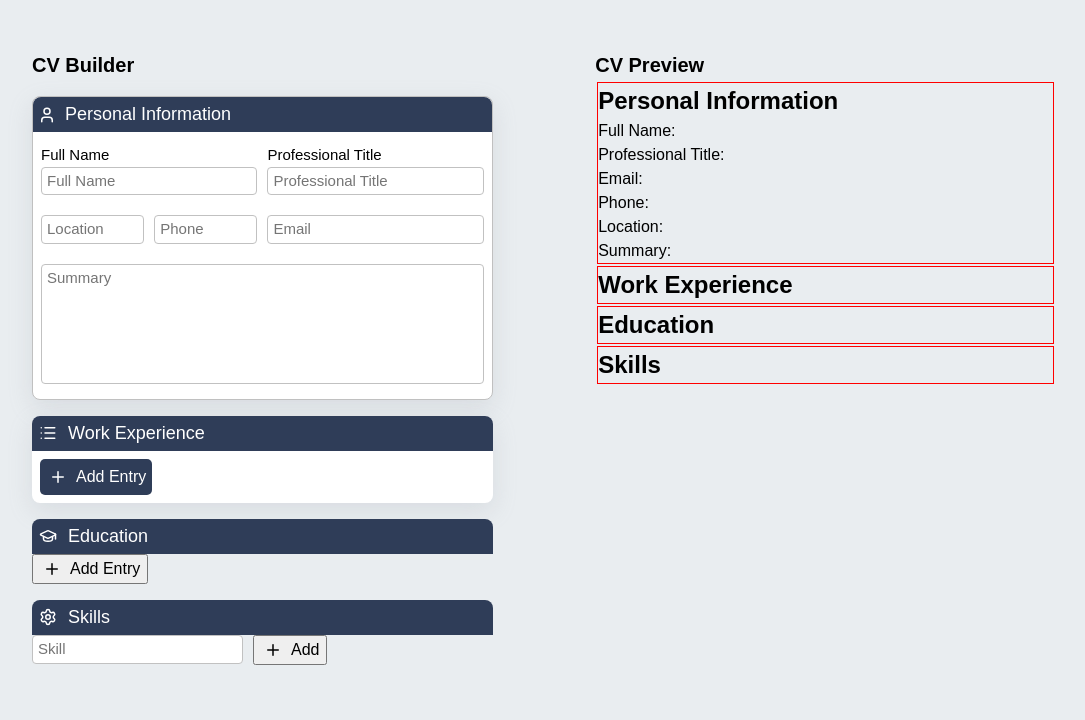
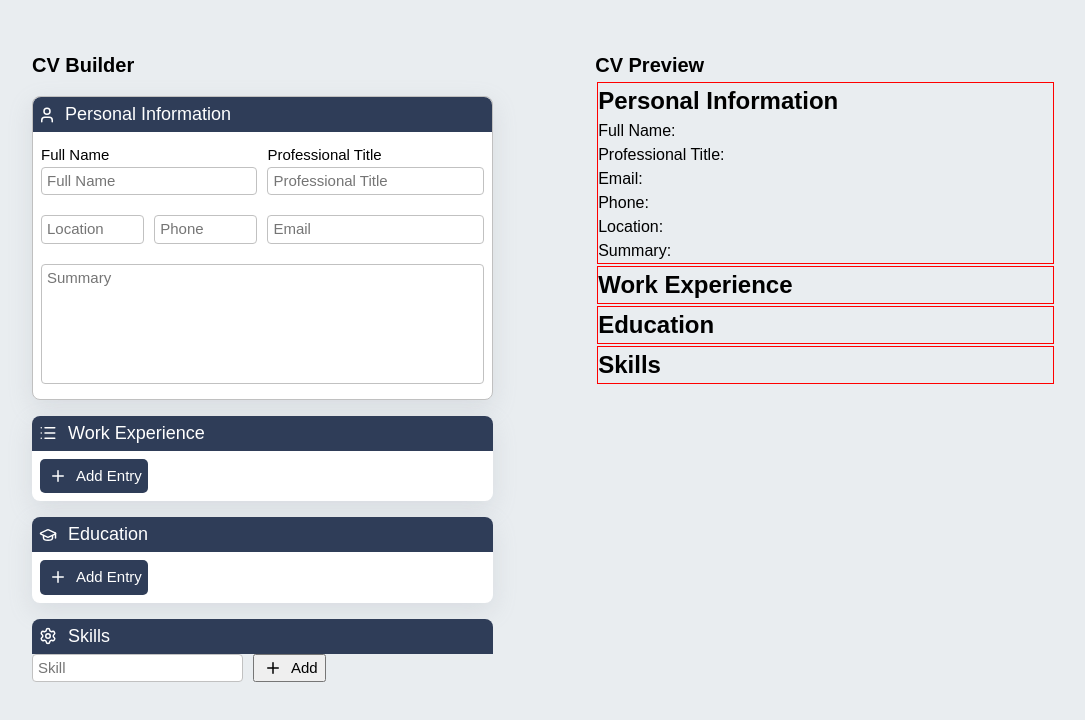
Before and after one commit to d1scipline/odin-cv-app, a React (Vite) app: page / in a window 1280 px wide. Shown: the top 720 px of the page, without its empty margins (96-1181 px from the left). Built offline with nearby package versions, Linux system fonts and the light colour scheme.

Commit message:
feat: add styling for the education editor

```diff
--- a/src/index.css
+++ b/src/index.css
@@ -311,12 +311,16 @@ textarea:focus {
   outline: 1px solid rgb(132, 132, 132);
 }
 
-.work-experience-input-container {
+.work-experience-input-container,
+.education-input-container {
   background-color: white;
   border-radius: 8px;
   box-shadow: rgba(149, 157, 165, 0.2) 0px 8px 24px;
 }
 
+.education-bottom-row,
+.education-top-row,
+.education-end-date-item,
 .work-experience-top-container,
 .work-experience-bottom-container,
 .key-responsibilities-editor {
@@ -342,6 +346,7 @@ textarea:focus {
   background-color: #c12323;
 }
 
+.education-input-item,
 .work-experience-input-item {
   border: 1px solid #c5c5c5;
   padding: 8px;
@@ -349,6 +354,7 @@ textarea:focus {
   border-radius: 8px;
 }
 
+.education-input-container .add-button,
 .work-experience-input-container .add-button {
   margin: 8px !important;
   border: none;
@@ -359,10 +365,17 @@ textarea:focus {
   font-weight: 400;
 }
 
+.education-input-container .add-button:hover,
 .work-experience-input-container .add-button:hover {
   background-color: #3f5277;
 }
 
+.education-input-container .add-button:active,
 .work-experience-input-container .add-button:active {
   background-color: #27334a;
 }
+
+.add-button,
+.delete-button {
+  font-size: 15px;
+}
```
